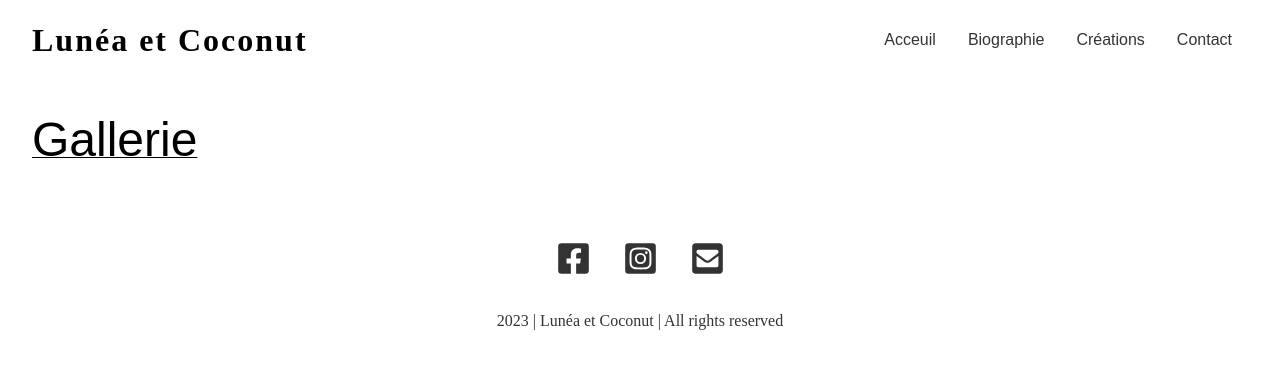
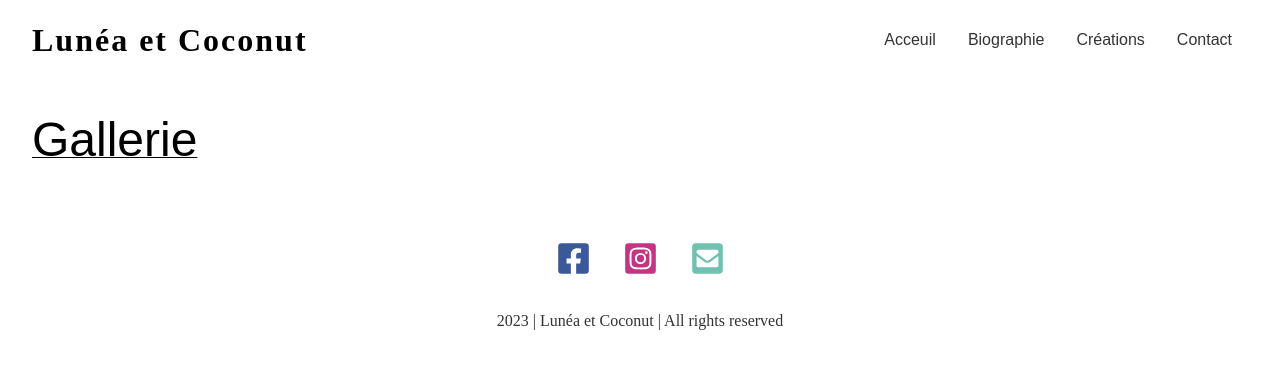
Before and after one commit to davidotch/lunea_coconut, a React (Create React App) app: page /gallery in a window 1280 px wide. Shown: the top 368 px of the page. Built offline with nearby package versions, Linux system fonts and the light colour scheme.

Commit message:
add color react-icon

```diff
--- a/src/components/footer/footer.js
+++ b/src/components/footer/footer.js
@@ -15,7 +15,7 @@ export default function footer() {
                         href="https://www.facebook.com/profile.php?id=100093448566259"
                         target="_blank"
                         rel="noreferrer">
-                        <FaFacebookSquare size={35} />
+                        <FaFacebookSquare size={35} color="#3b5998" />
                     </a>
                 </li>
                 <li>
@@ -23,12 +23,12 @@ export default function footer() {
                         href="https://www.instagram.com/luneaetcoconut/"
                         target="_blank"
                         rel="noreferrer">
-                        <FaInstagramSquare size={35} />
+                        <FaInstagramSquare size={35} color="#c13584" />
                     </a>
                 </li>
                 <li>
                     <a href="mailto:luneaetcoconut@hotmail.com">
-                        <FaEnvelopeSquare size={35} />
+                        <FaEnvelopeSquare size={35} color="#6fc2b0" />
                     </a>
                 </li>
             </ul>
```
